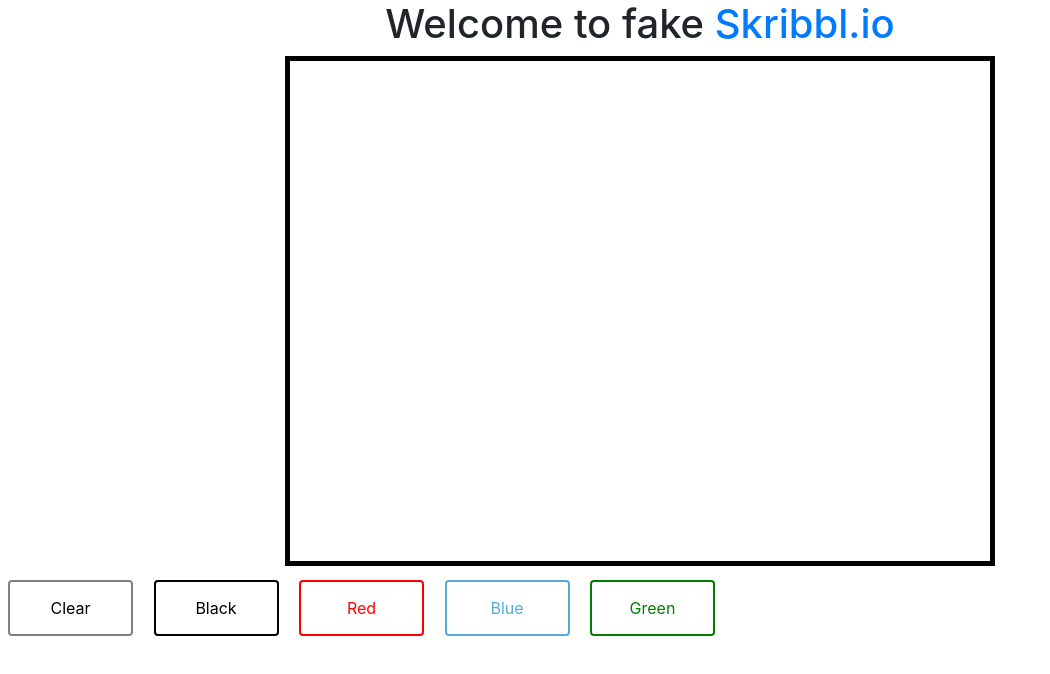
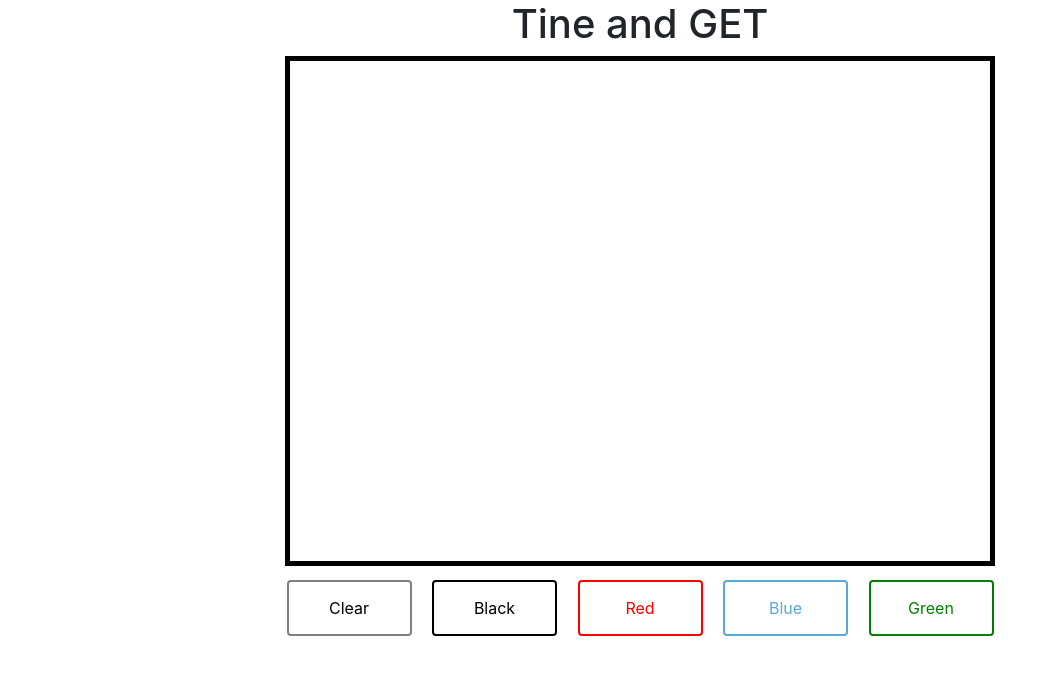
Before and after one commit to krongrah/Distribution-and-integration, a plain HTML site: page Serverside/index.html in a window 1280 px wide. Shown: the whole page, without its empty margins (0-1050 px from the left). Drawn offline with nearby package versions, Linux system fonts and the light colour scheme; no server answers.

Commit message:
Update index.html

```diff
--- a/Serverside/index.html
+++ b/Serverside/index.html
@@ -11,10 +11,8 @@
 <body>
 
     <div class="container-fluid text-center">
-        <h1>Welcome to fake <a href="https://skribbl.io/">Skribbl.io</a></h1>
+        <h1>Tine and GET</a></h1>
     <canvas id="canvas" class="canvas" width="700" height="500"></canvas>
-    </div>
-    <div>
             <div>
                     <div class="inline"><button type="button" class="btn clearButton">Clear</button></div>
                     <div class="inline"><button type="button" class="btn buttonBlack">Black</button></div>
```
